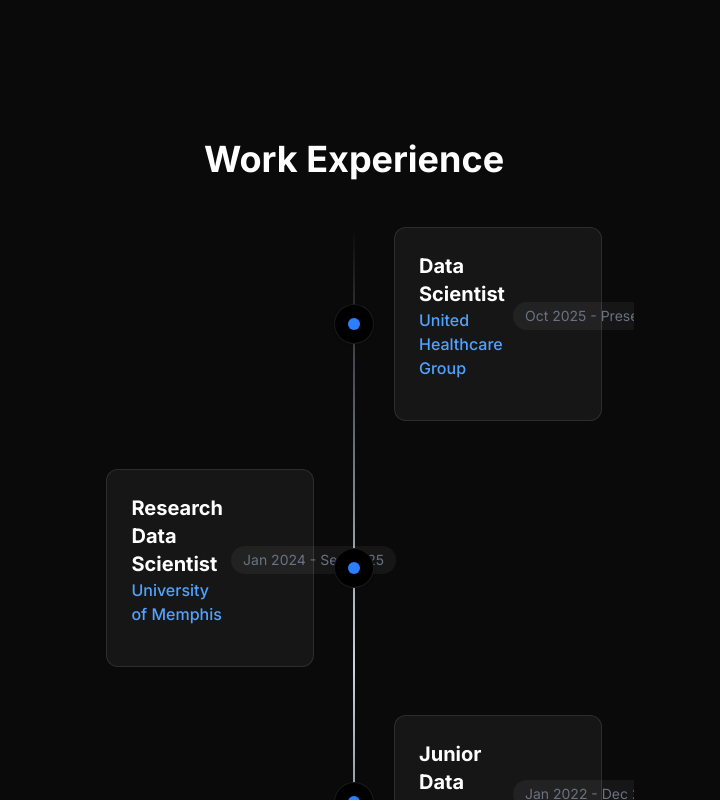
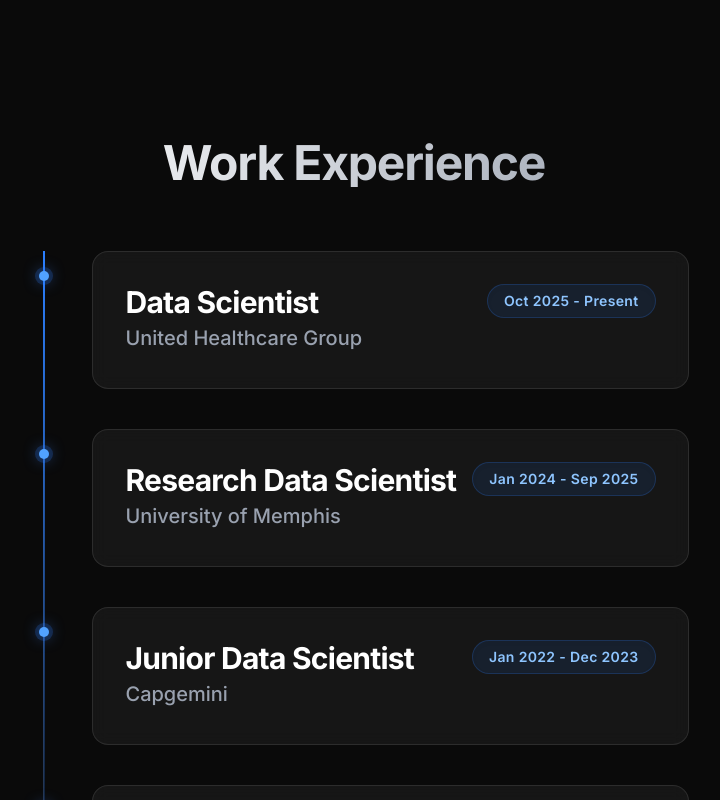
Before and after one commit to Ganateja19/ganateja-portfolio, a Next.js app: page / in a window 1280 px wide. Shown: the part 1660-2460 px from the top of the page, without its empty margins (286-1006 px from the left). Built offline with nearby package versions, Linux system fonts and the light colour scheme.

Commit message:
Redesign Experience layout for premium aesthetic

```diff
--- a/components/Experience.tsx
+++ b/components/Experience.tsx
@@ -7,40 +7,45 @@
 const Experience = () => {
     return (
         <SectionWrapper id="experience">
-            <h2 className="text-3xl md:text-4xl font-bold text-white text-center mb-12">
+            <h2 className="text-3xl md:text-5xl font-bold tracking-tight text-transparent bg-clip-text bg-gradient-to-r from-white to-gray-400 text-center mb-16">
                 Work Experience
             </h2>
-            <div className="space-y-12 relative before:absolute before:inset-0 before:ml-5 before:-translate-x-px md:before:mx-auto md:before:translate-x-0 before:h-full before:w-0.5 before:bg-gradient-to-b before:from-transparent before:via-slate-300 before:to-transparent">
+            <div className="max-w-4xl mx-auto">
+                <div className="relative border-l border-white/10 ml-4 md:ml-6 space-y-10 pb-4 before:absolute before:inset-y-0 before:-left-px before:w-[2px] before:bg-gradient-to-b before:from-blue-500 before:via-blue-500/50 before:to-transparent">
                     {experience.map((item, index) => (
-                    <div
+                        <motion.div
                             key={index}
-                        className="relative flex items-center justify-between md:justify-normal md:odd:flex-row-reverse group is-active"
+                            initial={{ opacity: 0, x: -30 }}
+                            whileInView={{ opacity: 1, x: 0 }}
+                            viewport={{ once: true, margin: "-100px" }}
+                            transition={{ duration: 0.5, delay: index * 0.15 }}
+                            className="relative pl-8 md:pl-12 group"
                         >
-                        {/* Icon */}
-                        <div className="flex items-center justify-center w-10 h-10 rounded-full border border-white/10 bg-black shadow shrink-0 md:order-1 md:group-odd:-translate-x-1/2 md:group-even:translate-x-1/2">
-                            <div className="w-3 h-3 bg-blue-500 rounded-full" />
+                            {/* Glowing Timeline Node */}
+                            <div className="absolute top-5 -left-[5px] w-2.5 h-2.5 rounded-full bg-blue-400 ring-4 ring-blue-500/20 shadow-[0_0_15px_rgba(59,130,246,0.8)] group-hover:ring-blue-500/40 group-hover:bg-blue-300 transition-all duration-300 z-10" />
+
+                            {/* Glassmorphism Card */}
+                            <div className="relative overflow-hidden bg-white/5 hover:bg-white/[0.07] border border-white/10 hover:border-blue-500/30 rounded-2xl p-6 md:p-8 transition-all duration-300 backdrop-blur-sm group-hover:-translate-y-1 group-hover:shadow-[0_8px_30px_rgb(0,0,0,0.4)]">
+                                {/* Subtle internal gradient */}
+                                <div className="absolute inset-0 bg-gradient-to-br from-blue-500/5 to-transparent opacity-0 group-hover:opacity-100 transition-opacity duration-500" />
+
+                                <div className="relative z-10 flex flex-col md:flex-row md:items-start justify-between mb-1 gap-4">
+                                    <div>
+                                        <h3 className="text-2xl md:text-3xl font-bold text-white group-hover:text-blue-400 transition-colors duration-300 tracking-tight">
+                                            {item.role}
+                                        </h3>
+                                        <div className="text-lg md:text-xl text-gray-400 font-medium mt-1">
+                                            {item.company}
                                         </div>
-
-                        {/* Card */}
-                        <motion.div
-                            initial={{ opacity: 0, y: 20 }}
-                            whileInView={{ opacity: 1, y: 0 }}
-                            viewport={{ once: true }}
-                            transition={{ delay: index * 0.1 }}
-                            className="w-[calc(100%-4rem)] md:w-[calc(50%-2.5rem)] p-6 bg-white/5 border border-white/10 rounded-xl hover:border-blue-500/30 transition-colors"
-                        >
-                            <div className="flex flex-col md:flex-row md:justify-between md:items-center mb-4 gap-2">
-                                <div>
-                                    <h3 className="text-xl font-bold text-white">{item.role}</h3>
-                                    <div className="text-blue-400 font-medium">{item.company}</div>
                                     </div>
-                                <div className="text-gray-500 text-sm font-mono whitespace-nowrap bg-white/5 px-3 py-1 rounded-full">
+                                    <div className="inline-flex shrink-0 items-center px-4 py-1.5 rounded-full bg-blue-500/10 text-blue-300 text-sm font-semibold tracking-wide border border-blue-500/20 shadow-inner mt-2 md:mt-0">
                                         {item.period}
                                     </div>
                                 </div>
+                            </div>
                         </motion.div>
+                    ))}
                 </div>
-                ))}
             </div>
         </SectionWrapper>
     );
```
Lines whose indentation alone changed are shown as unchanged.
